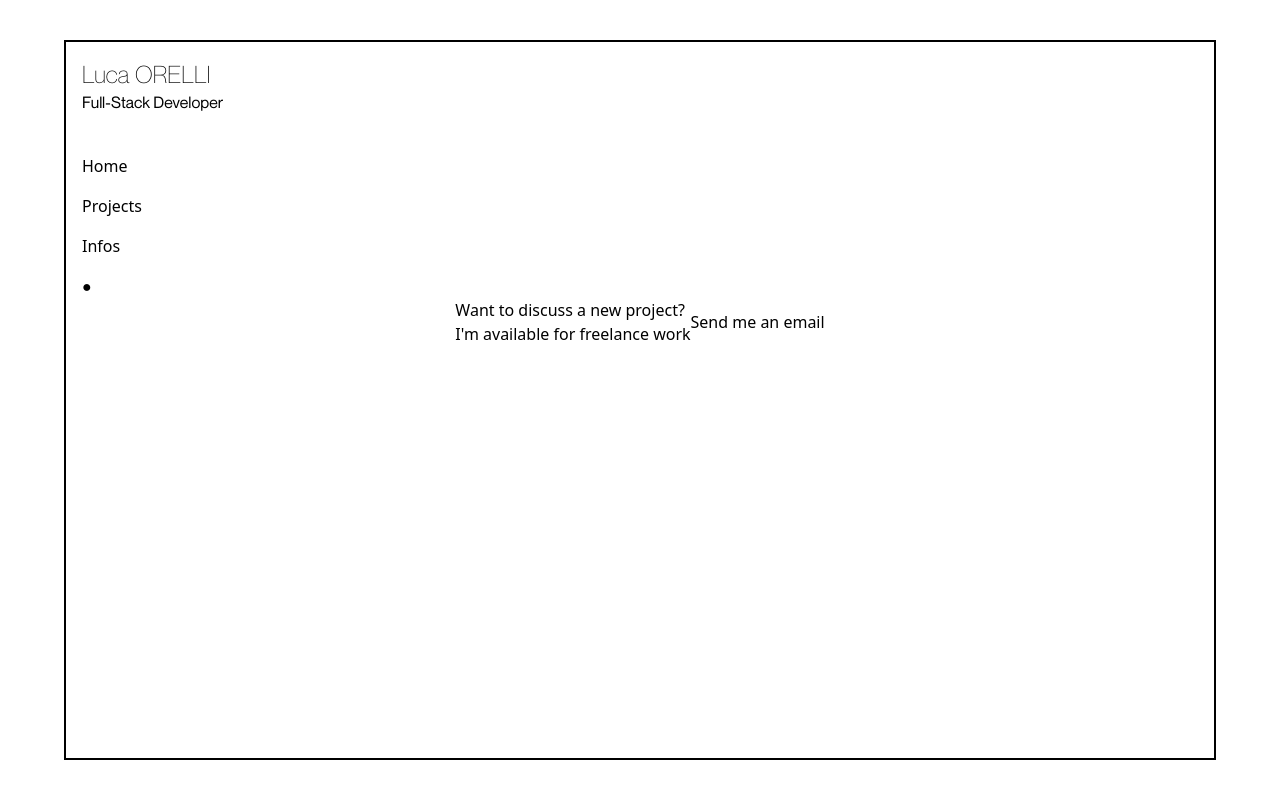
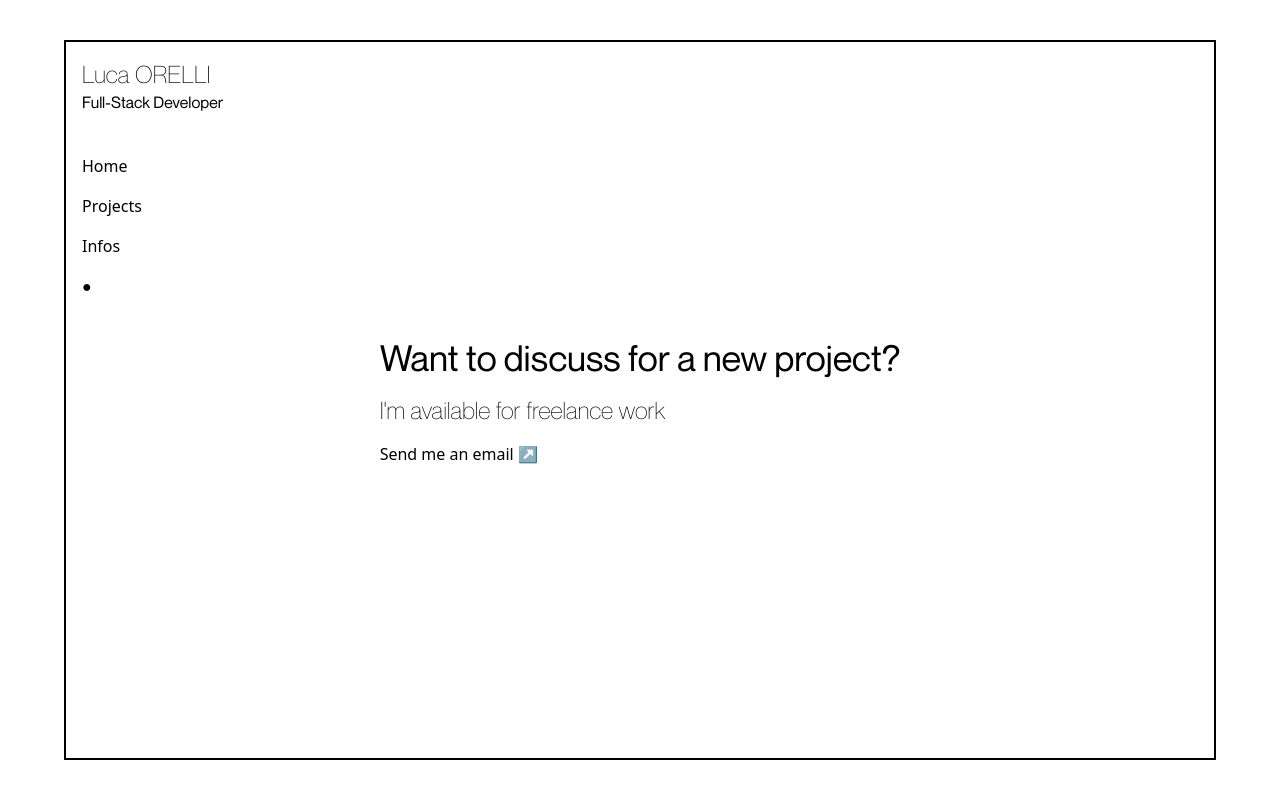
Before and after one commit to Thorf1nn/Portfolio, a SvelteKit app: page /contact in a window 1280 px wide. Built offline with nearby package versions, Linux system fonts and the light colour scheme.

Commit message:
[REMOVE] add mail part

```diff
--- a/src/components/ContactButton.svelte
+++ b/src/components/ContactButton.svelte
@@ -1,3 +1,3 @@
 <a href="mailto:luca.orelli2@gmail.com">
-    <button>Send me an email</button>
+    <button class="hover:text-gray-400 transition-colors cursor-pointer">Send me an email &UpperRightArrow;</button>
 </a>
--- a/src/components/three/Cube.svelte
+++ b/src/components/three/Cube.svelte
@@ -11,9 +11,6 @@
 <div class="cube absolute">
     <Canvas>
         <Fog color={'#2958B2'} />
-        <T.PerspectiveCamera makeDefault position={[10, 10, 10]} fov={24}>
-			<OrbitControls maxPolarAngle={degToRad(80)} enableZoom={false} target={{ y: 0.5 }} />
-		</T.PerspectiveCamera>
 
 		<T.DirectionalLight castShadow position={[2, 20, 10]} />
 		<T.DirectionalLight position={[-3, 10, -10]} intensity={0.2} />
--- a/src/routes/+layout.svelte
+++ b/src/routes/+layout.svelte
@@ -3,10 +3,13 @@
     import "../layout/animation.css";
     import "../layout/fonts.css"
 
+    import Cloud from "../components/three/Cloud.svelte";
     import EntranceAnimation from "../components/animation/EntranceAnimation.svelte";
 </script>
 
 <EntranceAnimation />
+
+<Cloud/>
 
 <style>
     .is-visible {
--- a/src/routes/+page.svelte
+++ b/src/routes/+page.svelte
@@ -21,7 +21,6 @@
                     <span>applications</span>
                 </p>
             </div>
-            <Cube/>
         </div>
     </div>
 </main>
--- a/src/routes/contact/+page.svelte
+++ b/src/routes/contact/+page.svelte
@@ -7,11 +7,11 @@
     <div class="border-2 border-black w-[90%] h-[90%] p-4 m-4">
         <Header state="contact"/>
         <div class="lg:flex lg:justify-center items-center">
-            <div class="flex flex-col ">
-                <p>Want to discuss a new project?</p>
-                <p>I'm available for freelance work</p>
+            <div class="flex flex-col space-y-4 fadeInOutAnimation mt-10">
+                <p class="text-4xl NeueMontreal-Regular">Want to discuss for a new project?</p>
+                <p class="text-2xl NeueMontreal-Light">I'm available for freelance work</p>
+                <ContactButton></ContactButton>
             </div>
-            <ContactButton></ContactButton>
        </div>
     </div>
 </div>
```
